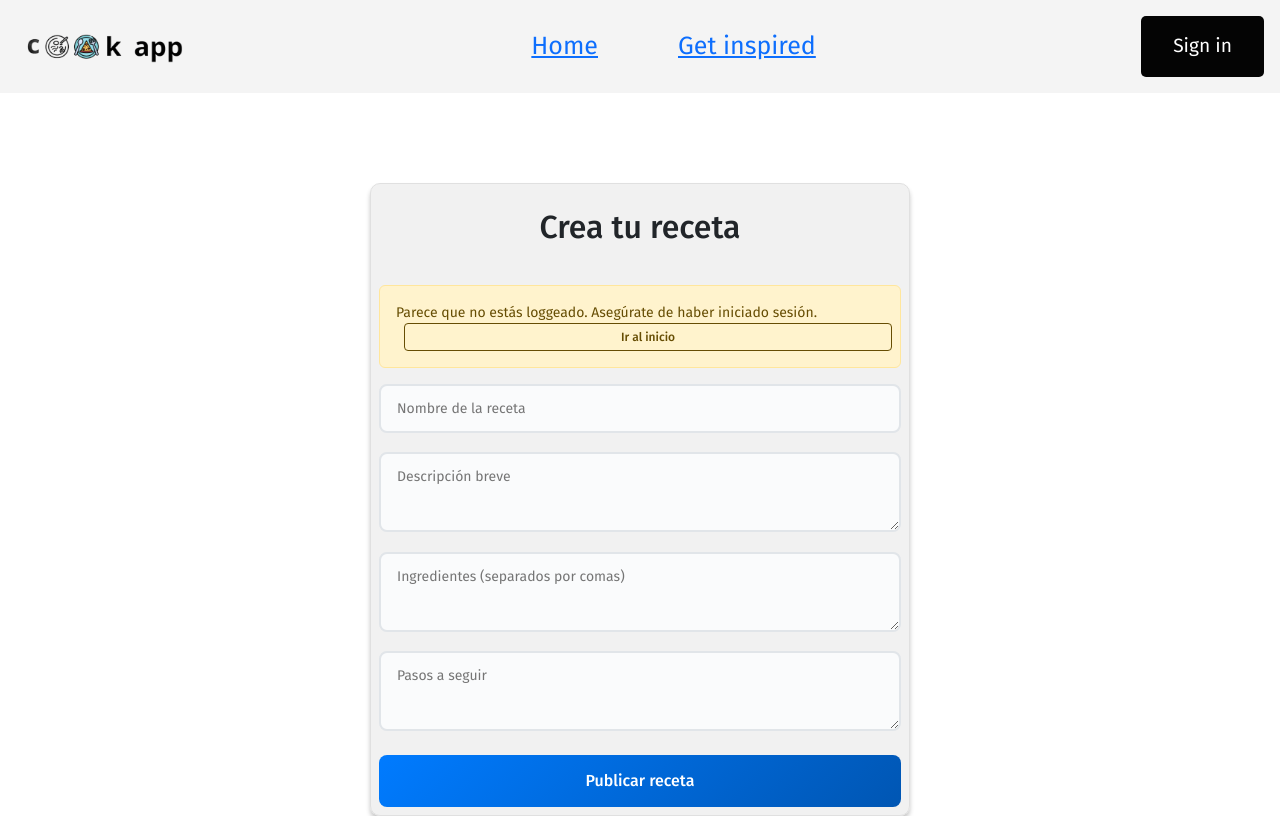
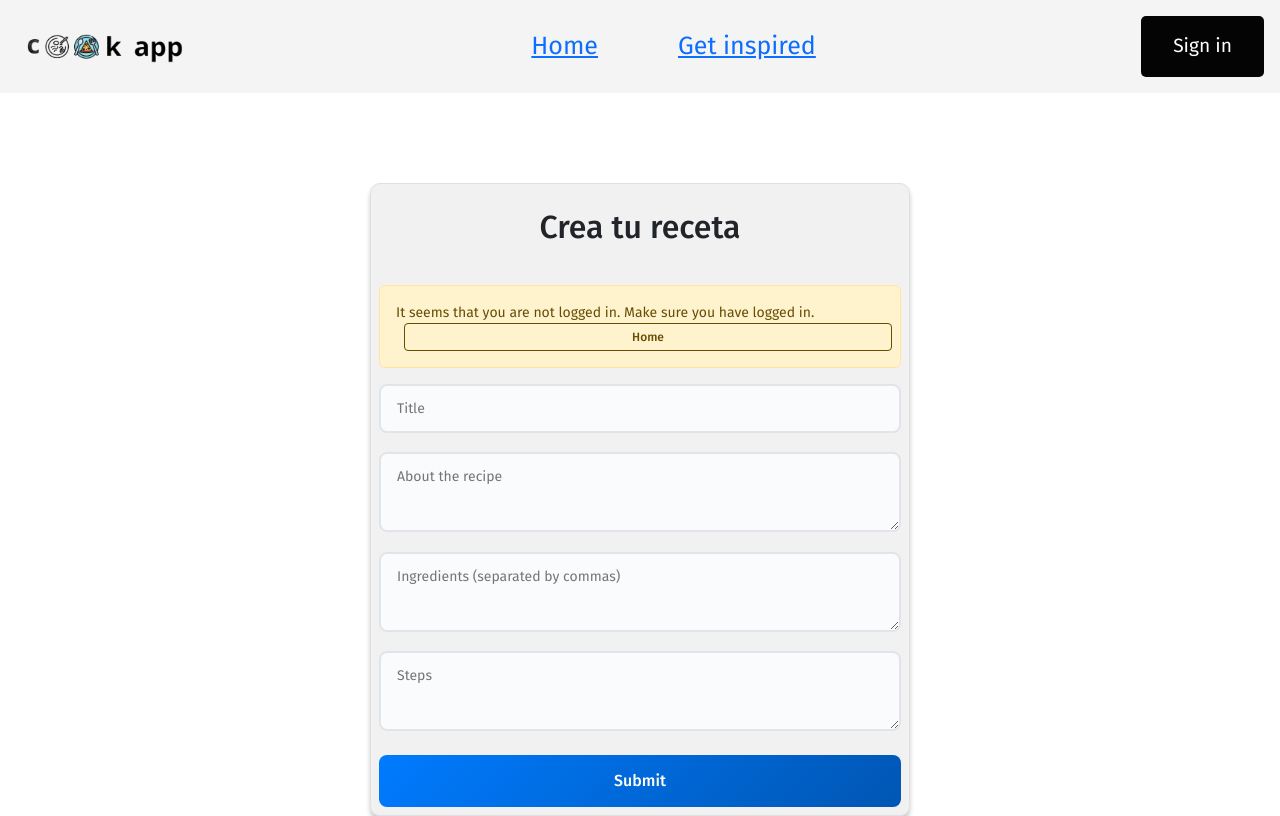
Before and after one commit to catalinaolaechea/cookApp, a React (Create React App) app in the folder frontend/: page /create in a window 1280 px wide. Built offline with nearby package versions, Linux system fonts and the light colour scheme.

Commit message:
cambios a Inglés

```diff
--- a/frontend/src/components/create/newRecipes.jsx
+++ b/frontend/src/components/create/newRecipes.jsx
@@ -98,9 +98,9 @@ const CreateRecipe = () => {
 
             {!isLoggedIn && (
               <div className="alert alert-warning" role="alert">
-                Parece que no estás loggeado. Asegúrate de haber iniciado sesión.
+                It seems that you are not logged in. Make sure you have logged in.
                 <button className="btn btn-sm btn-outline-primary ms-2" onClick={() => navigate("/")}>
-                  Ir al inicio
+                  Home
                 </button>
               </div>
             )}
@@ -124,28 +124,28 @@ const CreateRecipe = () => {
               <div className="form-to-complete">
                 <input
                   type="text"
-                  placeholder="Nombre de la receta"
+                  placeholder="Title"
                   value={name}
                   onChange={(e) => setName(e.target.value)}
                   required
                 />
 
                 <textarea
-                  placeholder="Descripción breve"
+                  placeholder="About the recipe"
                   value={description}
                   onChange={(e) => setDescription(e.target.value)}
                   required
                 />
 
                 <textarea
-                  placeholder="Ingredientes (separados por comas)"
+                  placeholder="Ingredients (separated by commas)"
                   value={ingredients}
                   onChange={(e) => setIngredients(e.target.value)}
                   required
                 />
 
                 <textarea
-                  placeholder="Pasos a seguir"
+                  placeholder="Steps"
                   value={steps}
                   onChange={(e) => setSteps(e.target.value)}
                   required
@@ -156,10 +156,10 @@ const CreateRecipe = () => {
                 {isSubmitting ? (
                   <>
                     <span className="spinner-border spinner-border-sm me-2" role="status"></span>
-                    Publicando...
+                    Cooking...
                   </>
                 ) : (
-                  "Publicar receta"
+                  "Submit"
                 )}
               </button>
 
```
